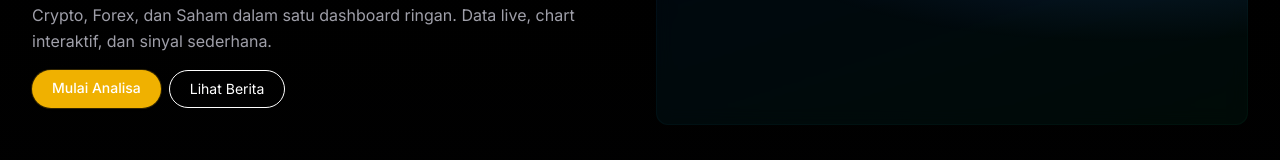
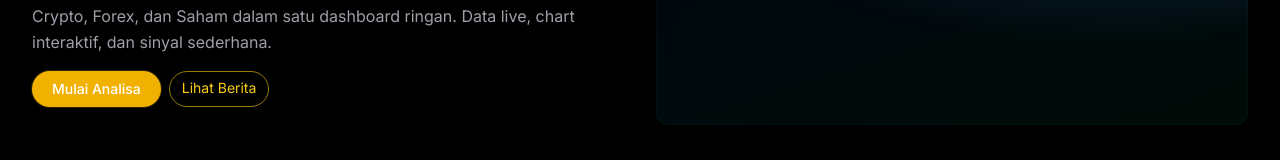
Before and after one commit to priyotriw/finmarketshub, a Next.js app: page / in a window 1280 px wide. Shown: the part 184-344 px from the top of the page. Built offline with nearby package versions, Linux system fonts and the light colour scheme; no server answers.

Commit message:
style(brand): secondary CTA in Hero uses btn-secondary for consistency

```diff
--- a/app/components/Hero.tsx
+++ b/app/components/Hero.tsx
@@ -32,7 +32,7 @@ export default function Hero() {
             <Link href="/analyze" className="rounded-full bg-yellow-500 px-5 py-2 text-sm font-medium text-black shadow-sm ring-1 ring-yellow-500/20 hover:bg-yellow-400">
               Mulai Analisa
             </Link>
-            <Link href="/news" className="rounded-full border px-5 py-2 text-sm hover:bg-zinc-100 dark:hover:bg-zinc-900">
+            <Link href="/news" className="btn-secondary text-sm">
               Lihat Berita
             </Link>
           </motion.div>
```
